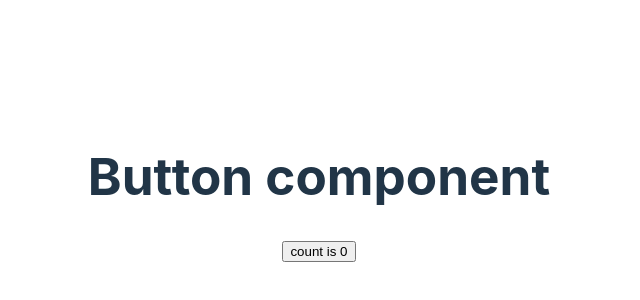
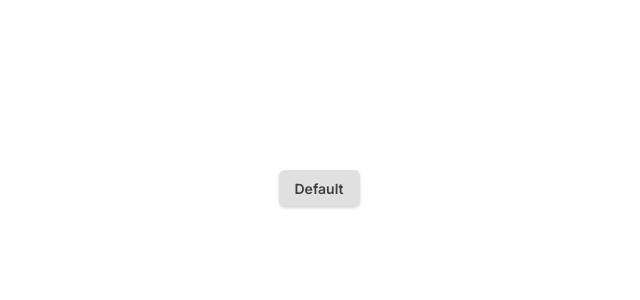
Before and after one commit to CarlosUlisesOchoa/React-button-component, a React (Vite) app: page / in a window 1280 px wide. Shown: the part 212-512 px from the top of the page, without its empty margins (321-961 px from the left). Built offline with nearby package versions, Linux system fonts and the light colour scheme.

Commit message:
default button implemented

```diff
--- a/index.html
+++ b/index.html
@@ -1,13 +1,21 @@
 <!DOCTYPE html>
 <html lang="en">
+
 <head>
   <meta charset="UTF-8" />
   <link rel="icon" type="image/svg+xml" href="/vite.svg" />
   <meta name="viewport" content="width=device-width, initial-scale=1.0" />
+  <link rel="preconnect" href="https://fonts.googleapis.com">
+  <link rel="preconnect" href="https://fonts.gstatic.com" crossorigin>
+  <link rel="preconnect" href="https://fonts.googleapis.com">
+  <link rel="preconnect" href="https://fonts.gstatic.com" crossorigin>
+  <link href="https://fonts.googleapis.com/css2?family=Inter:wght@100;200;300;400;500;600;700;800;900&display=swap" rel="stylesheet">
   <title>Vite + React + TS</title>
 </head>
+
 <body>
   <div id="root"></div>
   <script type="module" src="/src/main.tsx"></script>
 </body>
+
 </html>
--- a/package.json
+++ b/package.json
@@ -11,7 +11,8 @@
   },
   "dependencies": {
     "react": "^18.2.0",
-    "react-dom": "^18.2.0"
+    "react-dom": "^18.2.0",
+    "styled-components": "^6.0.1"
   },
   "devDependencies": {
     "@types/react": "^18.0.37",
--- a/src/App.tsx
+++ b/src/App.tsx
@@ -1,17 +1,10 @@
-import { useState } from 'react'
+import { Button } from './components/Button/Button'
 import './styles/App.css'
 
 function App() {
-  const [count, setCount] = useState(0)
-
   return (
     <>
-      <h1>Button component</h1>
-      <div>
-        <button onClick={() => setCount((count) => count + 1)}>
-          count is {count}
-        </button>
-      </div>
+      <Button>Default</Button>
     </>
   )
 }
--- a/src/components/Button/Button.tsx
+++ b/src/components/Button/Button.tsx
@@ -0,0 +1,105 @@
+import styled, { css } from 'styled-components'
+import { ButtonProps, StyledButtonProps } from './types'
+
+const StyledButton = styled.button<StyledButtonProps>`
+  text-align: center;
+  font-size: 0.875rem;
+  font-family: Inter, sans-serif;
+  font-style: normal;
+  font-weight: 600;
+  line-height: normal;
+  background: #e0e0e0;
+  border: none;
+
+  flex-shrink: 0;
+  border-radius: 0.375rem;
+
+  ${({ variant }) =>
+    variant === 'default' &&
+    css`
+      color: #3f3f3f;
+      box-shadow: 0px 2px 3px 0px rgba(51, 51, 51, 0.2);
+      &:hover,
+      &:focus {
+        background: #aeaeae;
+      }
+    `}
+  ${({ variant }) =>
+    variant === 'outlined' &&
+    css`
+      // outlined styles here
+    `}
+  ${({ variant }) =>
+    variant === 'text' &&
+    css`
+      // text styles here
+    `}
+
+  ${({ disableShadow }) =>
+    disableShadow &&
+    css`
+      box-shadow: none;
+    `}
+
+  ${({ size }) =>
+    size === 'sm' &&
+    css`
+      // small size styles here
+    `}
+  ${({ size }) =>
+    size === 'md' &&
+    css`
+      width: 5.0625rem;
+      height: 2.25rem;
+    `}
+  ${({ size }) =>
+    size === 'lg' &&
+    css`
+      // large size styles here
+    `}
+
+  ${({ color }) =>
+    color === 'default' &&
+    css`
+      color: #3f3f3f;
+      background: #e0e0e0;
+      box-shadow: 0px 2px 3px 0px rgba(51, 51, 51, 0.2);
+    `}
+  ${({ color }) =>
+    color === 'primary' &&
+    css`
+      // put primary color styles here
+    `}
+  ${({ color }) =>
+    color === 'secondary' &&
+    css`
+      // put secondary color styles here
+    `}
+  ${({ color }) =>
+    color === 'danger' &&
+    css`
+      // put danger color styles here
+    `}
+`
+
+export const Button = ({
+  variant = 'default',
+  disableShadow = false,
+  size = 'md',
+  color = 'default',
+  // startIcon, // TODO: add icon feature
+  // endIcon, // TODO: add icon feature
+  children,
+  ...otherProps
+}: ButtonProps) => {
+  return (
+    <StyledButton
+      variant={variant}
+      disableShadow={disableShadow}
+      size={size}
+      color={color}
+      {...otherProps}>
+      {children}
+    </StyledButton>
+  )
+}
--- a/src/styles/index.css
+++ b/src/styles/index.css
@@ -3,9 +3,9 @@
   line-height: 1.5;
   font-weight: 400;
 
-  color-scheme: light dark;
-  color: rgba(255, 255, 255, 0.87);
-  background-color: #242424;
+  color-scheme: light;
+  color: #213547;
+  background-color: #ffffff;
 
   font-synthesis: none;
   text-rendering: optimizeLegibility;
@@ -35,13 +35,3 @@ h1 {
   font-size: 3.2em;
   line-height: 1.1;
 }
-
-@media (prefers-color-scheme: light) {
-  :root {
-    color: #213547;
-    background-color: #ffffff;
-  }
-  a:hover {
-    color: #747bff;
-  }
-}
```
Also changed, not shown: src/components/Button/types.d.ts (added, +16 -0 lines), 2 other files (tests, documents, lock files or other folders). Lines whose indentation alone changed are shown as unchanged.
